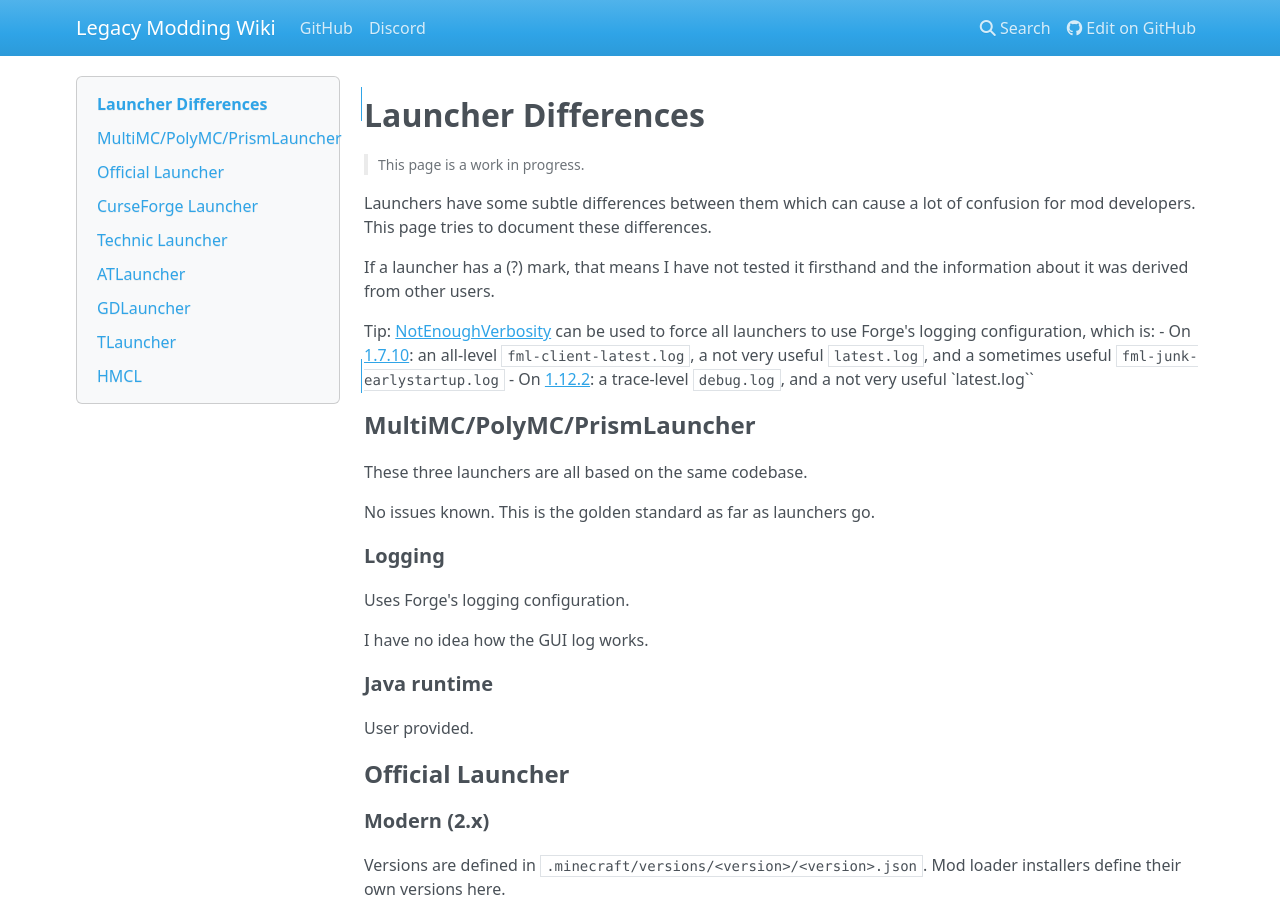
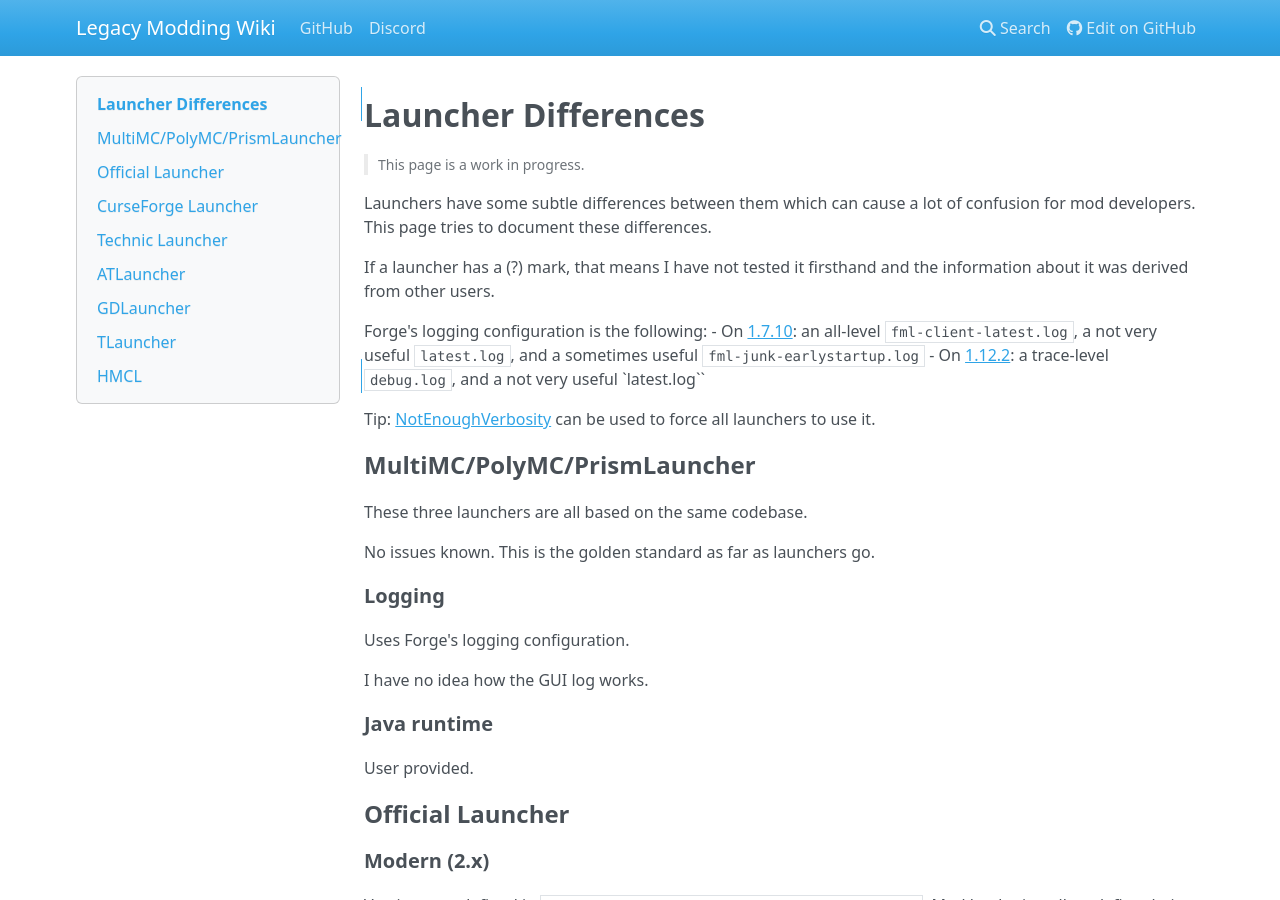
Before and after one commit to LegacyModdingMC/wiki, an MkDocs documentation site: the page built from docs/launcher-differences.md, in a window 1280 px wide and 900 px high. Built offline with MkDocs 1.6.1, drawn with Linux system fonts in a browser that asks for light colours; nearby versions of some CDN libraries.

Commit message:
Move forge config description outside tip block

```diff
--- a/docs/launcher-differences.md
+++ b/docs/launcher-differences.md
@@ -6,9 +6,11 @@
 
 If a launcher has a (?) mark, that means I have not tested it firsthand and the information about it was derived from other users.
 
-Tip: [NotEnoughVerbosity](https://github.com/LegacyModdingMC/NotEnoughVerbosity) can be used to force all launchers to use Forge's logging configuration, which is:
+Forge's logging configuration is the following:
 - On [1.7.10](https://github.com/MinecraftForge/MinecraftForge/blob/1.7.10/fml/src/main/resources/log4j2.xml): an all-level `fml-client-latest.log`, a not very useful `latest.log`, and a sometimes useful `fml-junk-earlystartup.log`
 - On [1.12.2](https://github.com/MinecraftForge/MinecraftForge/blob/1.12.x/src/main/resources/log4j2.xml): a trace-level `debug.log`, and a not very useful `latest.log``
+
+Tip: [NotEnoughVerbosity](https://github.com/LegacyModdingMC/NotEnoughVerbosity) can be used to force all launchers to use it.
 
 ## MultiMC/PolyMC/PrismLauncher
 
```
